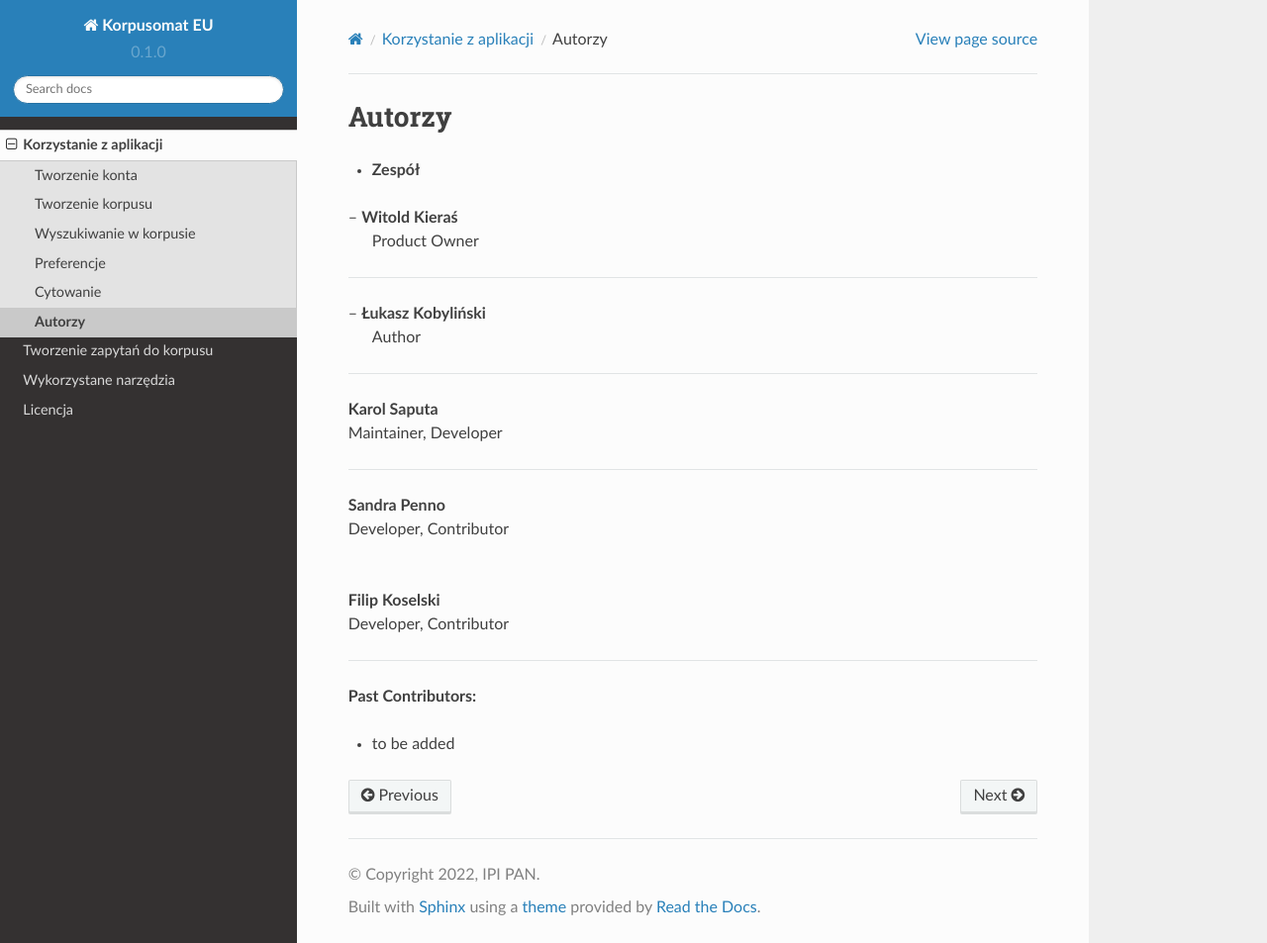
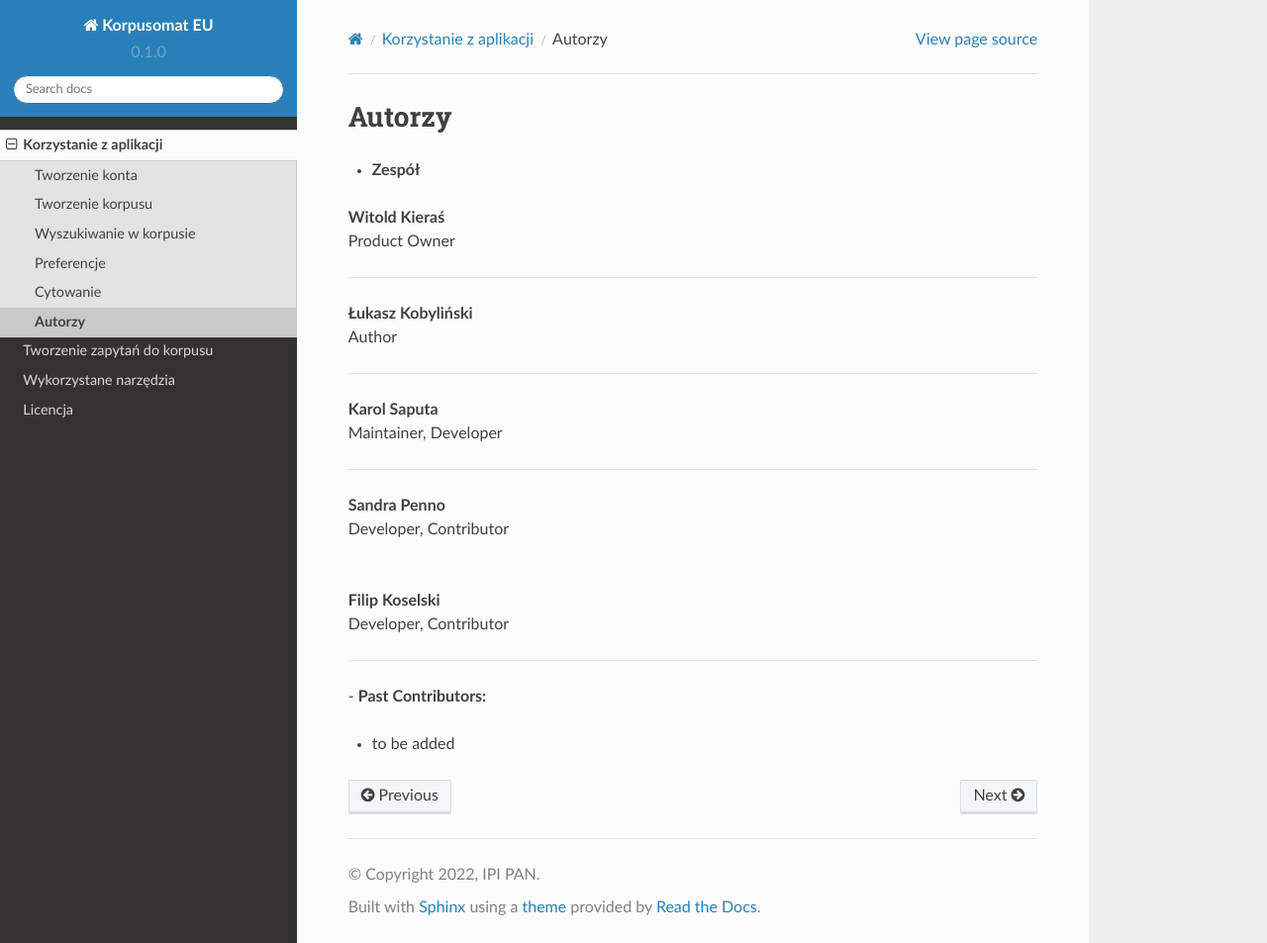
Before and after one commit to ipipan/korpusomat-eu-docs, a Sphinx documentation site: the page built from docs/source/instrukcja/autorzy.rst, in a window 1280 px wide and 953 px high. Shown: the whole window at 99% size. Built offline with Sphinx 7.4.7 and the Read the Docs theme 2.0.0, drawn with Linux system fonts in a browser that asks for light colours.

```diff
--- a/docs/source/instrukcja/autorzy.rst
+++ b/docs/source/instrukcja/autorzy.rst
@@ -3,13 +3,13 @@ Autorzy
 
 - **Zespół**
 
-| -- **Witold Kieraś**
-|    Product Owner
+| **Witold Kieraś**
+| Product Owner
 
 --------------
 
-| -- **Łukasz Kobyliński**
-|    Author
+| **Łukasz Kobyliński**
+| Author
 
 --------------
 
@@ -27,6 +27,6 @@ Autorzy
 
 --------------
 
-| **Past Contributors:**
+| - **Past Contributors:**
 
 - to be added
```
